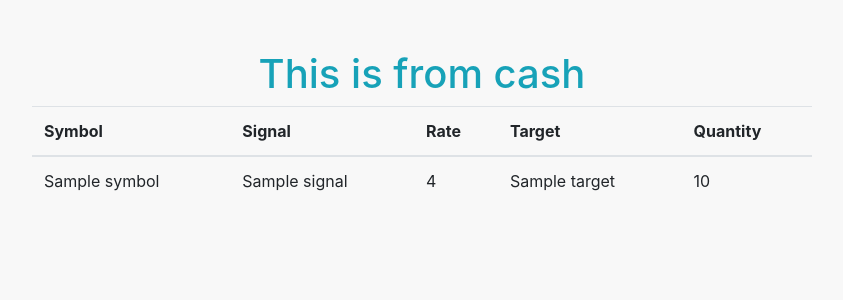
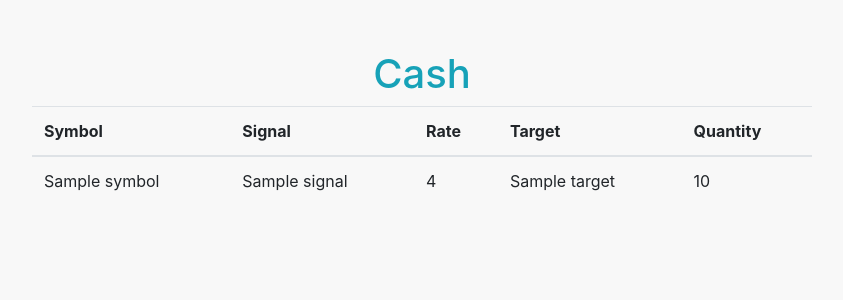
Before and after one commit to Devsixth/webapp, a Flask app: template templates/cash.html in a window 1280 px wide. Shown: the part 56-356 px from the top of the page, without its empty margins (218-1061 px from the left). Run offline with Flask 2, Linux system fonts and the light colour scheme; the template is opened without the code that fills it: most values are stand-ins (such as "Sample title", 1, 10 or a date in 2020); some libraries are stand-ins or nearby versions.

Commit message:
Update cash.html

```diff
--- a/templates/cash.html
+++ b/templates/cash.html
@@ -1,7 +1,7 @@
 {% extends "new_base.html" %}
 
 {% block content %}
-    <div class="container text-info"><h1>This is from cash</h1></div>
+    <div class="container text-info"><h1>Cash</h1></div>
 <table class="table">
             <thead>
                 <tr>
```
